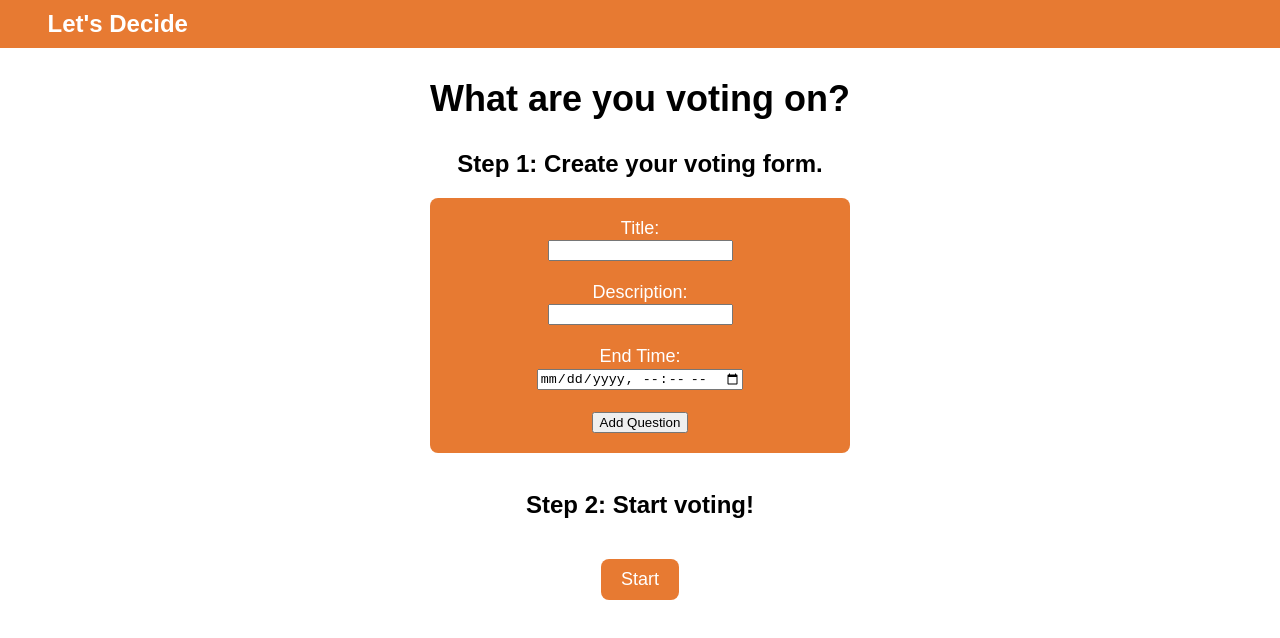
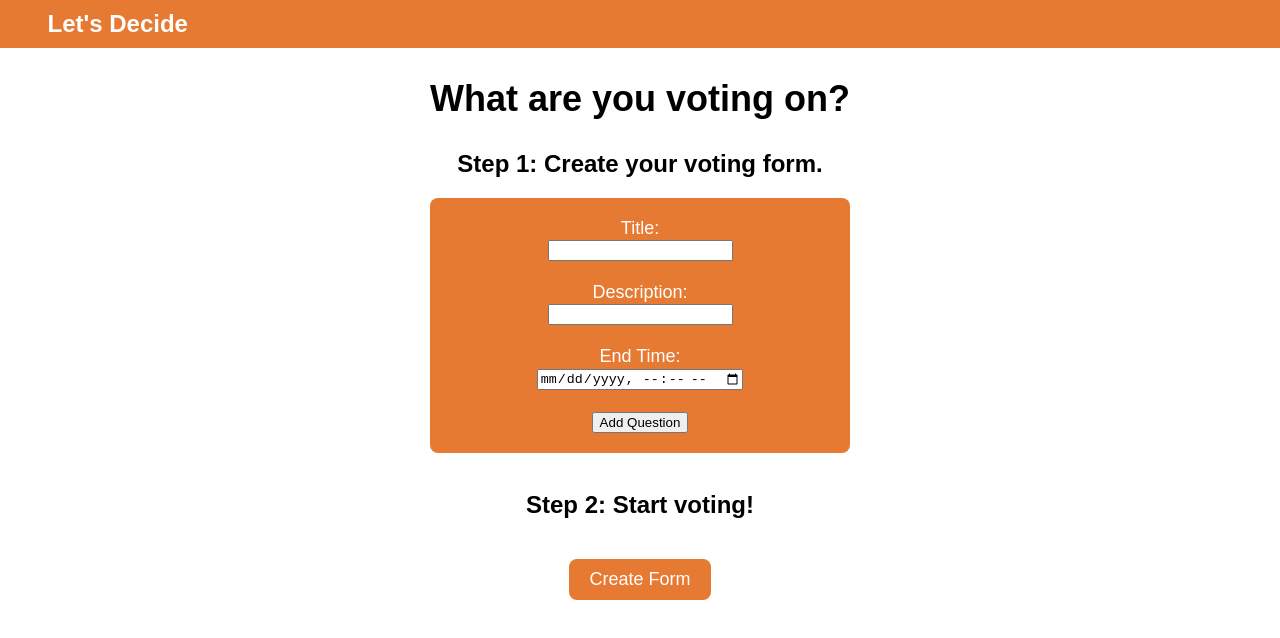
Before and after one commit to JKNeeley/LetsDecide, an Angular app in the folder frontend/: page /create-voting-form in a window 1280 px wide. Shown: the top 638 px of the page. Built offline with nearby package versions, Linux system fonts and the light colour scheme.

Commit message:
maybe fixed

```diff
--- a/frontend/src/app/create-voting-form/create-voting-form.component.html
+++ b/frontend/src/app/create-voting-form/create-voting-form.component.html
@@ -1,3 +1,4 @@
+<!-- create-voting-form.component.html -->
 <main class="form-page">
     <div>
         <h1>What are you voting on?</h1>
@@ -55,10 +56,10 @@
           <br>
           <div>
               <h2>Step 2: Start voting!</h2>
-              <button class="button" (click)="onFormCreation(formSubmission.value)">Start</button>
+              <button class="button" (click)="onFormCreation(formSubmission.value)">Create Form</button>
           </div>
           <div>
-            <app-vote-form-id-popup *ngIf="showVoteFormIdPopup"></app-vote-form-id-popup>
+            <app-vote-form-id-popup *ngIf="showVoteFormIdPopup" [form]="form"></app-vote-form-id-popup>
           </div>
       </form>
   </div>
--- a/frontend/src/app/create-voting-form/create-voting-form.component.ts
+++ b/frontend/src/app/create-voting-form/create-voting-form.component.ts
@@ -5,6 +5,7 @@ import { HttpClient } from '@angular/common/http';
 import { FormService } from './create-voting-form.service'
 import { Observable, of } from 'rxjs';
 import { map, catchError } from 'rxjs/operators';
+import { Form } from 'app/cast-vote/form.model';
 
 
 
@@ -43,6 +44,8 @@ interface Response {
 
 
 export class CreateVotingFormComponent {
+
+  form: Form | undefined;
 
   title: string = '';
   description: string = '';
@@ -113,6 +116,7 @@ parseAnswers(question: Question) {
       }
     );
 
+    this.form = form;
     this.showVoteFormIdPopup = true;
   }
 
--- a/frontend/src/app/vote-form-id-popup/vote-form-id-popup.component.html
+++ b/frontend/src/app/vote-form-id-popup/vote-form-id-popup.component.html
@@ -1,4 +1,4 @@
-<!-- vote-credentials-popup.component.html -->
+<!-- vote-form-id-popup.component.html -->
 <div class="popup-container">
     <p>Form ID:</p>
     <p>{{ form }}</p>
--- a/frontend/src/app/vote-form-id-popup/vote-form-id-popup.component.ts
+++ b/frontend/src/app/vote-form-id-popup/vote-form-id-popup.component.ts
@@ -1,4 +1,4 @@
-import { Component } from '@angular/core';
+import { Component, Input } from '@angular/core';
 import { ActivatedRoute } from '@angular/router';
 import { CastVoteService } from '../cast-vote/cast-vote.service';
 import { Form } from '../cast-vote/form.model';
@@ -9,7 +9,7 @@ import { Form } from '../cast-vote/form.model';
   styleUrls: ['./vote-form-id-popup.component.css']
 })
 export class VoteFormIdPopupComponent {
-  form!: Form;
+  @Input() form: Form | undefined;
   isDataAvailable:boolean = false;
 
   constructor(
```
